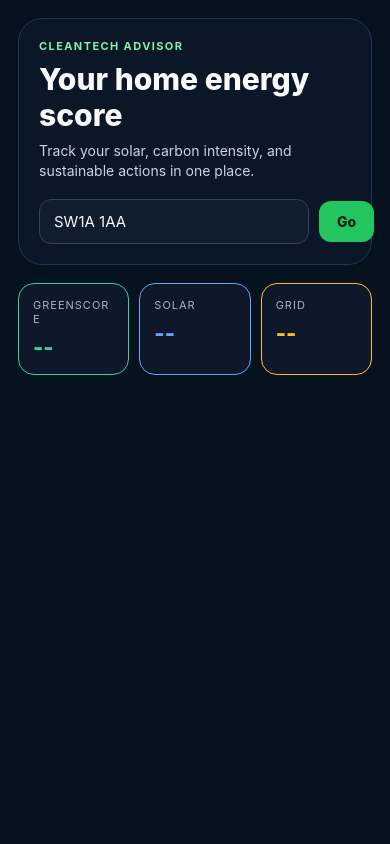
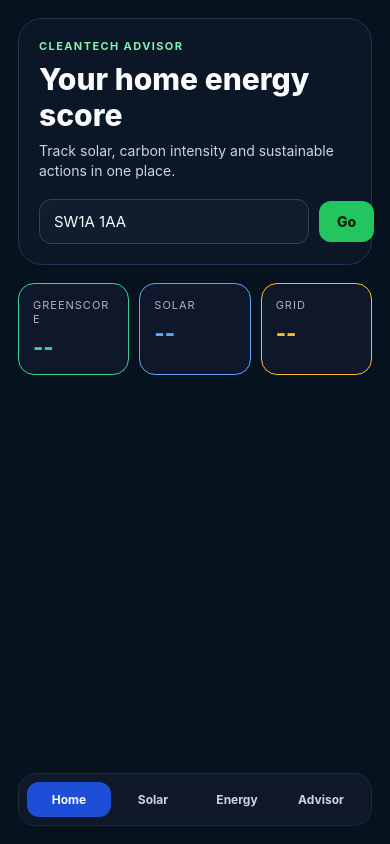
Before and after one commit to emmanuelokpatuma/sustainable-clean-energy-ai, a React Native app in the folder mobile/: screen / in a window 390 px wide. Built offline with nearby package versions, Linux system fonts and the light colour scheme.

Commit message:
Add tabbed mobile dashboard

```diff
--- a/mobile/App.tsx
+++ b/mobile/App.tsx
@@ -11,6 +11,8 @@ import {
   TouchableOpacity,
   View,
 } from 'react-native';
+
+type TabKey = 'overview' | 'solar' | 'energy' | 'advisor';
 
 type LocationData = {
   latitude: number;
@@ -89,9 +91,10 @@ export default function App() {
   const [analysis, setAnalysis] = useState<AnalysisState>({});
   const [question, setQuestion] = useState('Should I charge my EV later today?');
   const [asking, setAsking] = useState(false);
+  const [activeTab, setActiveTab] = useState<TabKey>('overview');
 
-  const summaryCards = useMemo(() => {
-    return [
+  const summaryCards = useMemo(
+    () => [
       {
         label: 'GreenScore',
         value: analysis.green ? `${analysis.green.totalScore}/100` : '--',
@@ -107,8 +110,9 @@ export default function App() {
         value: analysis.energy ? analysis.energy.current.index : '--',
         accent: '#fbbf24',
       },
-    ];
-  }, [analysis]);
+    ],
+    [analysis],
+  );
 
   const analyze = async () => {
     setLoading(true);
@@ -196,14 +200,12 @@ export default function App() {
     }
   };
 
-  return (
-    <SafeAreaView style={styles.safeArea}>
-      <StatusBar style="light" />
-      <ScrollView contentContainerStyle={styles.container}>
+  const renderOverview = () => (
+    <>
       <View style={styles.heroCard}>
         <Text style={styles.kicker}>CleanTech Advisor</Text>
         <Text style={styles.title}>Your home energy score</Text>
-          <Text style={styles.subtitle}>Track your solar, carbon intensity, and sustainable actions in one place.</Text>
+        <Text style={styles.subtitle}>Track solar, carbon intensity and sustainable actions in one place.</Text>
 
         <View style={styles.searchRow}>
           <TextInput
@@ -228,19 +230,6 @@ export default function App() {
         ))}
       </View>
 
-        {error ? (
-          <View style={styles.errorCard}>
-            <Text style={styles.errorText}>{error}</Text>
-          </View>
-        ) : null}
-
-        {loading ? (
-          <View style={styles.loadingCard}>
-            <ActivityIndicator size="large" color="#4ade80" />
-            <Text style={styles.loadingText}>Resolving postcode and pulling together your energy profile…</Text>
-          </View>
-        ) : null}
-
       {analysis.location ? (
         <View style={styles.card}>
           <Text style={styles.sectionTitle}>Location</Text>
@@ -260,28 +249,51 @@ export default function App() {
           ) : null}
         </View>
       ) : null}
+    </>
+  );
 
-        {analysis.solar ? (
+  const renderSolar = () => (
+    <>
       <View style={styles.card}>
         <Text style={styles.sectionTitle}>Solar potential</Text>
+        {analysis.solar ? (
+          <>
             <Text style={styles.bodyText}>Annual generation: {Math.round(analysis.solar.annualGenerationKwh)} kWh</Text>
             <Text style={styles.bodyText}>Irradiation: {Math.round(analysis.solar.annualIrradiationKwhPerM2)} kWh/m²</Text>
+            <Text style={styles.metaText}>System assumptions: {analysis.solar.assumptions?.peakPowerKw ?? '3.5'} kW</Text>
+          </>
+        ) : (
+          <Text style={styles.bodyText}>Enter a postcode to review solar potential for your home.</Text>
+        )}
       </View>
-        ) : null}
+    </>
+  );
 
-        {analysis.energy ? (
+  const renderEnergy = () => (
+    <>
       <View style={styles.card}>
         <Text style={styles.sectionTitle}>Energy now</Text>
+        {analysis.energy ? (
+          <>
             <Text style={styles.bodyText}>Current index: {analysis.energy.current.index}</Text>
-            <Text style={styles.bodyText}>
-              {analysis.energy.interpretation?.currentSummary ?? 'Carbon intensity summary unavailable.'}
-            </Text>
+            <Text style={styles.bodyText}>{analysis.energy.interpretation?.currentSummary ?? 'Carbon intensity summary unavailable.'}</Text>
+            <Text style={styles.metaText}>Best flexible use window: {analysis.energy.interpretation?.flexibleUseSuggestion?.message ?? 'Not available'}</Text>
+          </>
+        ) : (
+          <Text style={styles.bodyText}>Check your live grid carbon intensity and recommended flexible usage times.</Text>
+        )}
       </View>
-        ) : null}
+    </>
+  );
 
-        {analysis.location ? (
+  const renderAdvisor = () => (
+    <>
       <View style={styles.card}>
         <Text style={styles.sectionTitle}>AI advisor</Text>
+        {!analysis.location ? (
+          <Text style={styles.bodyText}>Analyse a postcode first to unlock tailored recommendations.</Text>
+        ) : (
+          <>
             <TextInput
               value={question}
               onChangeText={setQuestion}
@@ -293,9 +305,64 @@ export default function App() {
               <Text style={styles.secondaryButtonText}>{asking ? 'Thinking…' : 'Ask advisor'}</Text>
             </TouchableOpacity>
             {analysis.advisorAnswer ? <Text style={styles.answerText}>{analysis.advisorAnswer}</Text> : null}
+          </>
+        )}
+      </View>
+    </>
+  );
+
+  const renderContent = () => {
+    switch (activeTab) {
+      case 'solar':
+        return renderSolar();
+      case 'energy':
+        return renderEnergy();
+      case 'advisor':
+        return renderAdvisor();
+      default:
+        return renderOverview();
+    }
+  };
+
+  return (
+    <SafeAreaView style={styles.safeArea}>
+      <StatusBar style="light" />
+      <ScrollView contentContainerStyle={styles.container}>
+        {error ? (
+          <View style={styles.errorCard}>
+            <Text style={styles.errorText}>{error}</Text>
           </View>
         ) : null}
+
+        {loading ? (
+          <View style={styles.loadingCard}>
+            <ActivityIndicator size="large" color="#4ade80" />
+            <Text style={styles.loadingText}>Resolving postcode and pulling together your energy profile…</Text>
+          </View>
+        ) : null}
+
+        {renderContent()}
       </ScrollView>
+
+      <View style={styles.tabBar}>
+        {[
+          { key: 'overview', label: 'Home' },
+          { key: 'solar', label: 'Solar' },
+          { key: 'energy', label: 'Energy' },
+          { key: 'advisor', label: 'Advisor' },
+        ].map((tab) => {
+          const isActive = activeTab === tab.key;
+          return (
+            <TouchableOpacity
+              key={tab.key}
+              style={[styles.tabItem, isActive && styles.tabItemActive]}
+              onPress={() => setActiveTab(tab.key as TabKey)}
+            >
+              <Text style={[styles.tabLabel, isActive && styles.tabLabelActive]}>{tab.label}</Text>
+            </TouchableOpacity>
+          );
+        })}
+      </View>
     </SafeAreaView>
   );
 }
@@ -307,7 +374,7 @@ const styles = StyleSheet.create({
   },
   container: {
     padding: 18,
-    paddingBottom: 32,
+    paddingBottom: 120,
   },
   heroCard: {
     backgroundColor: '#0b1727',
@@ -468,4 +535,33 @@ const styles = StyleSheet.create({
     lineHeight: 20,
     marginTop: 12,
   },
+  tabBar: {
+    position: 'absolute',
+    bottom: 18,
+    left: 18,
+    right: 18,
+    backgroundColor: '#0f172a',
+    borderRadius: 18,
+    borderWidth: 1,
+    borderColor: '#1e293b',
+    flexDirection: 'row',
+    padding: 8,
+  },
+  tabItem: {
+    flex: 1,
+    paddingVertical: 10,
+    alignItems: 'center',
+    borderRadius: 12,
+  },
+  tabItemActive: {
+    backgroundColor: '#1d4ed8',
+  },
+  tabLabel: {
+    color: '#cbd5e1',
+    fontSize: 12,
+    fontWeight: '700',
+  },
+  tabLabelActive: {
+    color: '#f8fafc',
+  },
 });
```
Lines whose indentation alone changed are shown as unchanged.
